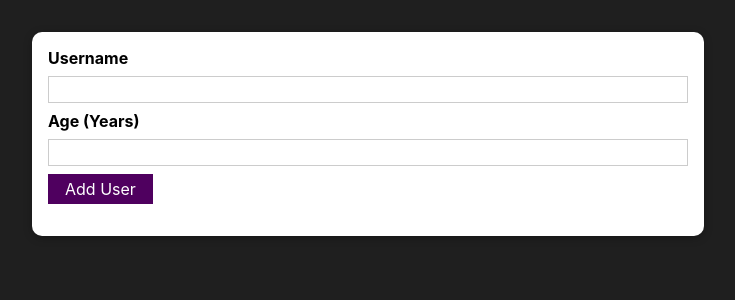
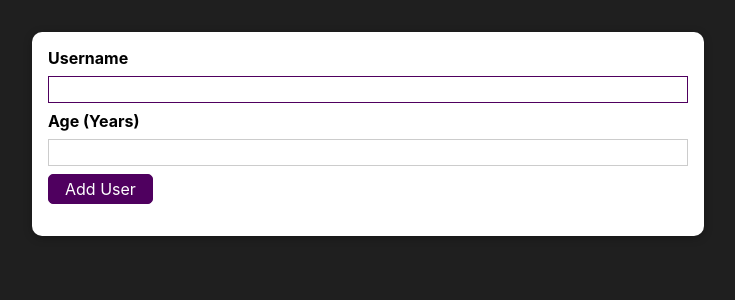
Before and after one commit to afolabiopakunle/react-form-test, a React (Create React App) app: page / in a window 1280 px wide. Shown: the top 300 px of the page, without its empty margins (272-1007 px from the left). Built offline with nearby package versions, Linux system fonts and the light colour scheme.

Commit message:
autofocus test

```diff
--- a/src/components/UI/Button/Button.js
+++ b/src/components/UI/Button/Button.js
@@ -4,6 +4,9 @@ import styles from './Button.module.css';
 export default function(props) {
 
   return (
-    <button className={`${styles.button} ${props.className}`} type={props.type || 'button'}>{props.children}</button>
+    <button
+    className={`${styles.button} ${props.className}`}
+    type={props.type || 'button'}
+    onClick={props.onClick}>{props.children}</button>
   )
 }
--- a/src/components/UI/Button/Button.module.css
+++ b/src/components/UI/Button/Button.module.css
@@ -5,6 +5,7 @@
   color: white;
   padding: 0.25rem 1rem;
   cursor: pointer;
+  border-radius: 5px;
 }
 
 .button:hover,
--- a/src/components/UI/Card.js
+++ b/src/components/UI/Card.js
@@ -3,7 +3,11 @@ import styles from './Card.module.css';
 
 export default function Card(props) {
 
+  function submitHandler() {
+    console.log('Wha')
+  }
+
   return (
-    <div className={`${styles.card} ${props.className}`}>{props.children}</div>
+    <div className={`${styles.card} ${props.className}`} onClick={submitHandler}>{props.children}</div>
   )
 }
--- /dev/null
+++ b/src/components/UI/Input/Input.module.css
@@ -0,0 +1,3 @@
+.input {
+  border-radius: 8px;
+}
--- a/src/components/Users/AddUser.js
+++ b/src/components/Users/AddUser.js
@@ -12,7 +12,7 @@ export default function AddUser() {
     <Card className={styles.input}>
     <form onSubmit={addUserHandler}>
       <label htmlFor="username">Username</label>
-      <input type="text" id='username' />
+      <input autoFocus={true} type="text" id='username' />
       <label htmlFor="age">Age (Years)</label>
       <input type="number" id="age"/>
       {/* <button type="submit">Add User</button> */}
```
Also changed, not shown: src/components/UI/Input/Input.js (added, +11 -0 lines).
